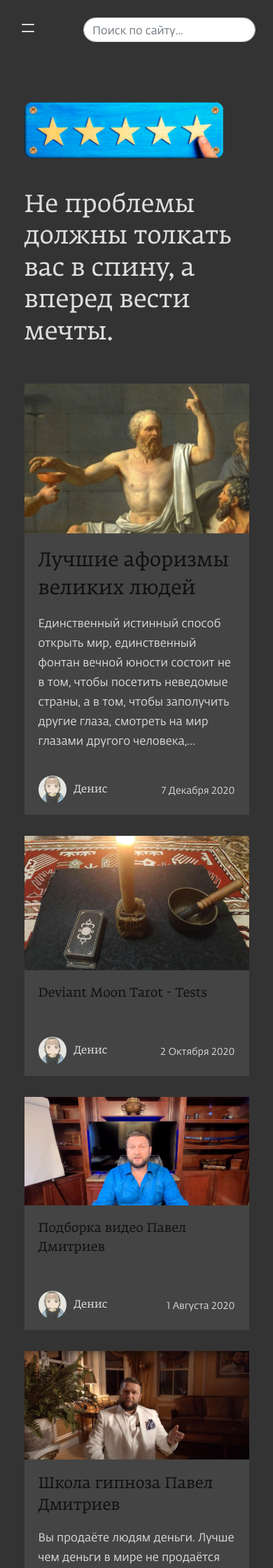
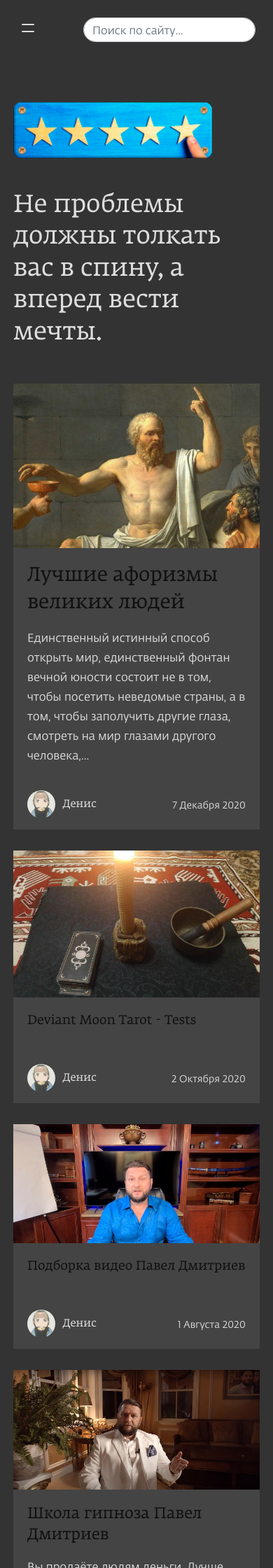
Before and after one commit to DenisLevadny/denislevadny.github.io, a Jekyll site: the page built from index.html, in a window 390 px wide. Shown: the top 2240 px of the page at 70% size. Built offline with Jekyll 4.4.1, drawn with Linux system fonts in a browser that asks for light colours; nearby versions of some CDN libraries; the list of posts is cut into pages by our own code; comment, search, counter and statistics services are not loaded.

Commit message:
Update theme.scss

```diff
--- a/assets/css/theme.scss
+++ b/assets/css/theme.scss
@@ -669,9 +669,9 @@ body.active-side {
 }
 @media (max-width: 1024px) {
     .container {
-        width: 90%;
-        max-width:90%;
-        padding-left:20px; //исправлено из 80
+        width: 98%; //90
+        max-width:98%; //90
+        padding-left:10px; //80
     }
     .blog-grid-container {
         grid-template-columns: 1fr 1fr;
```
